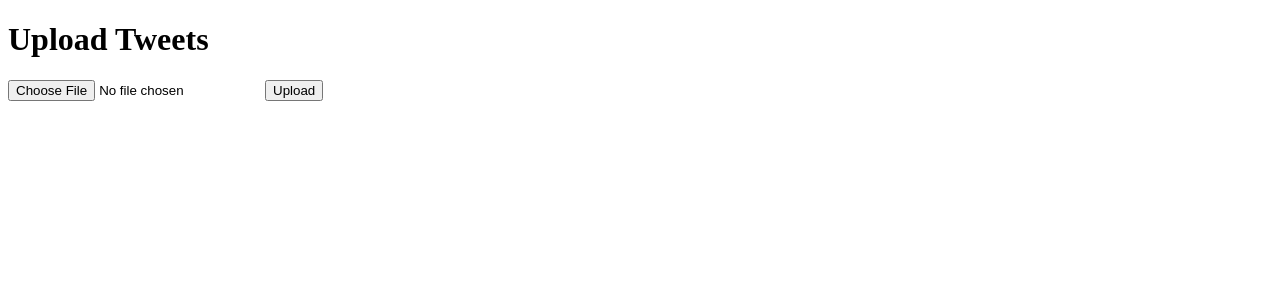
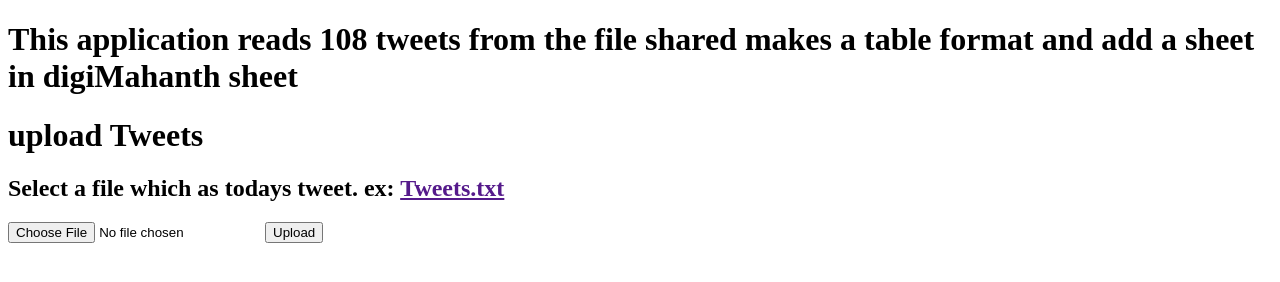
Before and after one commit to aaanandan/tweetTable, a website: page public/index.html in a window 1280 px wide. Drawn offline with Linux system fonts and the light colour scheme.

Commit message:
initial commit 2

```diff
--- a/public/index.html
+++ b/public/index.html
@@ -6,7 +6,8 @@
     <title>Upload Tweets to Google Sheet</title>
 </head>
 <body>
-    <h1>Upload Tweets</h1>
+    <h1>This application reads  108 tweets from the file shared makes a table format and add a sheet in digiMahanth sheet</h1> <h1>upload Tweets</h1>
+    <h2>Select a file which as todays tweet. ex:  <a href="">Tweets.txt</a></h2>
     <form id="uploadForm" enctype="multipart/form-data">
         <input type="file" name="file" id="file" required />
         <button type="submit">Upload</button>
```
